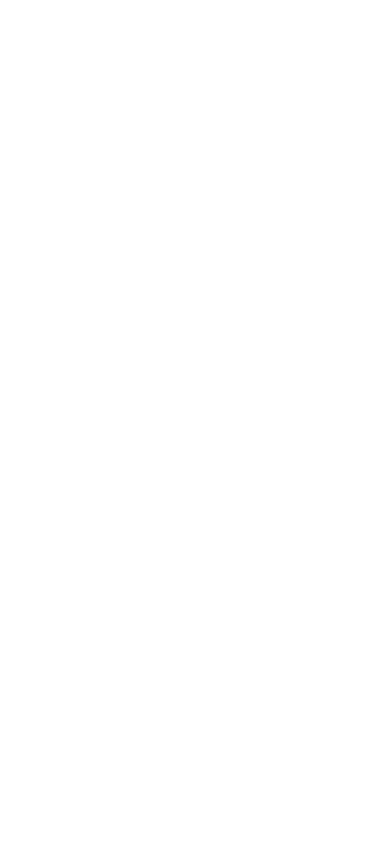
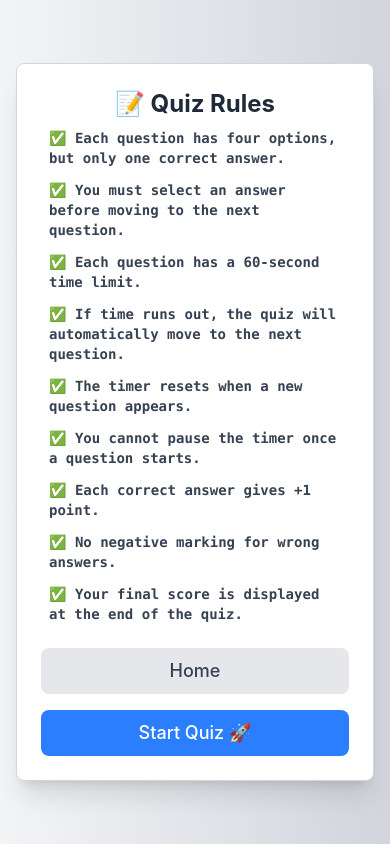
Before and after one commit to Enayat789/quiz-app, a React (Vite) app: page /rules in a window 390 px wide. Before the commit this address had no page. Built offline with nearby package versions, Linux system fonts and the light colour scheme.

Commit message:
Rules section added and responsive added

```diff
--- a/src/App.jsx
+++ b/src/App.jsx
@@ -3,6 +3,7 @@
 import Home from "./Components/Home";
 import QuizScreen from "./Components/QuizScreen";
 import TotalScore from "./Components/ui/TotalScore";
+import Rules from "./Components/ui/Rules";
 // import QuizScreen2 from "./Components/QuizScreen2";
 
 function App() {
@@ -12,6 +13,7 @@
         <Route path="/" element={<Home />} />
         <Route path="/quizScreen" element={<QuizScreen />} />
         <Route path="/totalScore" element={<TotalScore />} />
+        <Route path="/rules" element={<Rules />} />
         {/* <Route path="/quizScreen2" element={<QuizScreen2 />} /> */}
       </Routes>
     </BrowserRouter>
--- a/src/Components/Home.jsx
+++ b/src/Components/Home.jsx
@@ -4,19 +4,30 @@
   const navigate = useNavigate();
 
   return (
-    <div className="w-full min-h-screen bg-gray-200 flex flex-col justify-center items-center gap-6">
-      <h1 className="text-4xl font-bold text-gray-800 mb-6">Quick Quiz</h1>
+    <div className="w-full min-h-screen bg-gray-200 flex flex-col justify-center items-center gap-8 p-4">
+      {/* Title */}
+      <h1 className="text-3xl md:text-5xl font-extrabold text-gray-800 mb-4 md:mb-6">
+        🎯 Quick Quiz
+      </h1>
 
-      <button
-        onClick={() => navigate("/quizScreen")}
-        className=" text-black text-lg font-semibold px-8 py-3 rounded-lg transition-transform transform animate-bounce hover:animate-none hover:scale-105 hover:shadow-lg"
-      >
-        Play
-      </button>
+      {/* Buttons Container */}
+      <div className="flex flex-col md:flex-row gap-4 md:gap-8">
+        {/* Play Button */}
+        <button
+          onClick={() => navigate("/quizScreen")}
+          className="w-40 md:w-48 bg-blue-500 text-white text-lg md:text-xl font-semibold px-6 py-3 rounded-lg transition-transform transform animate-bounce hover:animate-none hover:scale-105 hover:shadow-lg"
+        >
+          Play 🚀
+        </button>
 
-      <button className="border-4 text-gray-800 text-lg font-semibold px-7 py-2 rounded-lg transition-transform transform hover:scale-105 hover:shadow-lg">
-        Rules
-      </button>
+        {/* Rules Button */}
+        <button
+          onClick={() => navigate("/rules")}
+          className="w-40 md:w-48 border-2 border-gray-700 bg-white text-gray-800 text-lg md:text-xl font-semibold px-6 py-3 rounded-lg transition-transform transform hover:scale-105 hover:shadow-lg"
+        >
+          Rules 📜
+        </button>
+      </div>
     </div>
   );
 };
--- /dev/null
+++ b/src/Components/ui/Rules.jsx
@@ -0,0 +1,53 @@
+import React from "react";
+import { useNavigate } from "react-router-dom";
+
+function Rules() {
+  const navigate = useNavigate();
+
+  return (
+    <div className="w-full min-h-screen flex justify-center items-center bg-gradient-to-r from-gray-100 to-gray-300 px-4">
+      <div className="w-full max-w-3xl md:max-w-2xl lg:max-w-3xl bg-white shadow-xl flex flex-col justify-evenly items-center p-6 md:p-8 rounded-lg text-lg md:text-xl font-semibold border border-gray-300">
+        {/* Title */}
+        <h2 className="text-2xl md:text-3xl font-bold text-gray-800 text-center">
+          📝 Quiz Rules
+        </h2>
+
+        {/* Rules List */}
+        <div className="w-full p-2 md:p-4 flex flex-col justify-center text-sm md:text-lg font-mono text-gray-700 gap-3">
+          <p>✅ Each question has four options, but only one correct answer.</p>
+          <p>
+            ✅ You must select an answer before moving to the next question.
+          </p>
+          <p>✅ Each question has a 60-second time limit.</p>
+          <p>
+            ✅ If time runs out, the quiz will automatically move to the next
+            question.
+          </p>
+          <p>✅ The timer resets when a new question appears.</p>
+          <p>✅ You cannot pause the timer once a question starts.</p>
+          <p>✅ Each correct answer gives +1 point.</p>
+          <p>✅ No negative marking for wrong answers.</p>
+          <p>✅ Your final score is displayed at the end of the quiz.</p>
+        </div>
+
+        {/* Buttos for Home and Start Quiz */}
+        <div className="w-full flex flex-col md:flex-row items-center justify-around mt-4 gap-4">
+          <button
+            onClick={() => navigate("/")}
+            className="w-full md:w-auto bg-gray-200 border-2 border-gray-600 text-gray-700 px-6 py-2 rounded-lg text-md md:text-lg font-semibold transition-transform transform hover:scale-105 hover:bg-gray-300"
+          >
+            Home
+          </button>
+          <button
+            onClick={() => navigate("/quizScreen")}
+            className="w-full md:w-auto bg-blue-500 text-white px-6 py-2 rounded-lg text-md md:text-lg font-semibold transition-transform transform hover:scale-105 hover:bg-blue-600"
+          >
+            Start Quiz 🚀
+          </button>
+        </div>
+      </div>
+    </div>
+  );
+}
+
+export default Rules;
--- a/src/Components/ui/ScoreSection.jsx
+++ b/src/Components/ui/ScoreSection.jsx
@@ -6,28 +6,31 @@
   timeLeft,
 }) => {
   return (
-    <div className="w-full max-w-3xl bg-gray-200 flex justify-between items-center p-2 px-8 mb-4 rounded-lg text-xl font-semibold">
-      <div className="flex flex-col w-[25%]  items-center justify-center p-2 gap-2">
-        <span>
+    <div className="w-full max-w-3xl bg-gray-200 flex justify-between items-center p-2 px-4 sm:px-6 md:px-8 mb-4 rounded-lg text-lg sm:text-xl font-semibold">
+      <div className="flex flex-col w-[35%] sm:w-[25%] items-center justify-center p-1 sm:p-2 gap-1 sm:gap-2">
+        <span className="text-sm sm:text-xl">
           Question {currentIndex + 1} of {totalQues}
         </span>
-        <div className="w-full h-3 bg-white rounded-md overflow-hidden">
+        <div className="w-full h-2 sm:h-3 bg-white rounded-md overflow-hidden">
           <div
             className="h-full bg-gray-400 transition-all duration-300"
             style={{ width: `${progress}%` }}
           ></div>
         </div>
       </div>
+
       {/* showing timer */}
-      <div className=" w-[20%] p-2 flex items-center justify-evenly">
-        <span className="text-red-500">{timeLeft}</span>
-        <p>Seconds</p>
+      <div className="w-[25%] sm:w-[18%] p-1 sm:p-2 gap-2 flex items-center justify-evenly">
+        <span className="text-red-500 text-sm sm:text-base md:text-lg">
+          {timeLeft}
+        </span>
+        <p className="text-sm sm:text-base">Seconds</p>
       </div>
 
       {/* Score display */}
-      <div className="flex flex-col w-[15%] justify-end items-center">
-        Score
-        <span className="text-5xl">{score}</span>
+      <div className="flex flex-col w-[20%] sm:w-[15%] justify-end items-center">
+        <span className="text-sm sm:text-base md:text-xl">Score</span>
+        <span className="text-3xl sm:text-5xl ml-1 sm:ml-2">{score}</span>
       </div>
     </div>
   );
--- a/src/Components/ui/TotalScore.jsx
+++ b/src/Components/ui/TotalScore.jsx
@@ -2,41 +2,42 @@
 
 function TotalScore({ score, totalQues, restartQuiz, navigate }) {
   return (
-    <div className="w-full h-full absolute flex items-center justify-center">
-      <div className="w-full max-w-3xl h-[60%] bg-gray-200 flex flex-col justify-between items-center py-4 px-8 rounded-lg text-xl font-semibold">
-        <div className=" w-full flex flex-col items-center">
-          <h1>Total Score</h1>
-          <h1>
+    <div className="w-full h-full min-h-screen flex items-center justify-center p-4">
+      <div className="w-full max-w-3xl bg-gray-200 flex flex-col justify-between items-center py-4 px-4 sm:px-8 lg:h-[50vh] lg:justify-between rounded-lg text-xl font-semibold shadow-md">
+        <div className="w-full flex flex-col items-center">
+          <h2 className="text-4xl sm:text-3xl lg:text-5xl">Total Score</h2>
+          <h2 className="text-4xl sm:text-2xl lg:text-5xl">
             {score} / {totalQues}
-          </h1>
+          </h2>
         </div>
-        <div className="w-full h-full flex flex-col items-center justify-evenly p-4 rounded-lg text-lg">
+        <div className="w-full flex flex-col items-center justify-evenly lg:h-full p-4 rounded-lg text-lg space-y-4">
           {score === totalQues ? (
-            <p className="text-green-700 font-semibold">
+            <p className="text-green-700 font-semibold text-center">
               🎉 Amazing! You got all the answers right!
             </p>
           ) : score >= totalQues / 2 ? (
-            <p className="text-blue-700 font-semibold">
+            <p className="text-blue-700 font-semibold text-center">
               👍 Good job! Keep practicing to improve.
             </p>
           ) : (
-            <p className="text-red-700 font-semibold">
+            <p className="text-red-700 font-semibold text-center">
               😟 Don't worry! Try again and improve your score.
             </p>
           )}
 
-          <div className="w-full flex flex-row items-center justify-evenly">
+          <div className="w-full flex flex-col sm:flex-row items-center justify-evenly space-y-4 sm:space-y-0 sm:space-x-4">
             <button
               onClick={() => navigate("/")}
-              className="border-4 text-gray-800 text-md font-semibold px-6 py-2 rounded-lg transition-transform transform hover:scale-105 hover:shadow-lg"
+              className="border-4 bg-white text-gray-800 text-md font-semibold px-6 py-2 rounded-lg transition-transform transform hover:scale-105 hover:shadow-lg w-full sm:w-auto"
             >
               Home
             </button>
             <button
               onClick={restartQuiz}
-              className="border-4 text-gray-800 text-md font-semibold px-6 py-2 rounded-lg transition-transform transform hover:scale-105 hover:shadow-lg"
+              // className="w-40 md:w-48 bg-blue-500 text-white text-lg md:text-xl font-semibold px-6 py-3 rounded-lg transition-transform transform animate-bounce hover:animate-none hover:scale-105 hover:shadow-lg"
+              className="border-4 bg-blue-500 text-white text-md font-semibold px-6 py-2 rounded-lg transition-transform transform hover:scale-105 hover:shadow-lg w-full sm:w-auto"
             >
-              Restart Quiz
+              Restart Quiz 🚀
             </button>
           </div>
         </div>
--- a/src/index.css
+++ b/src/index.css
@@ -44,7 +44,7 @@
   font-size: 1em;
   font-weight: 500;
   font-family: inherit;
-  background-color: #1a1a1a;
+  /* background-color: #1a1a1a; */
   cursor: pointer;
   transition: border-color 0.25s;
 }
@@ -64,7 +64,7 @@
   a:hover {
     color: #747bff;
   }
-  button {
+  /* button {
     background-color: #f9f9f9;
-  }
+  } */
 }
```
Also changed, not shown: src/Components/ui/Question.jsx (+9 -9 lines).
